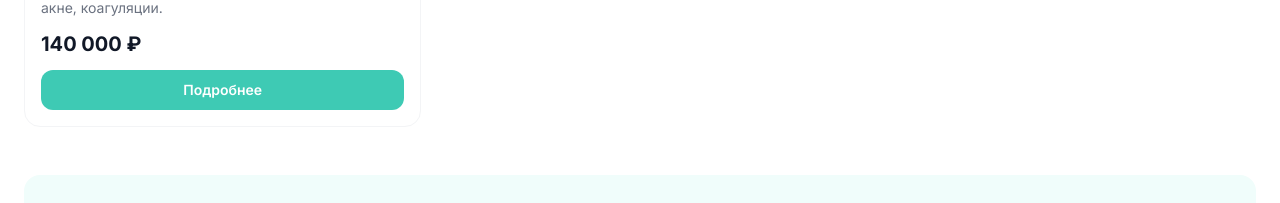
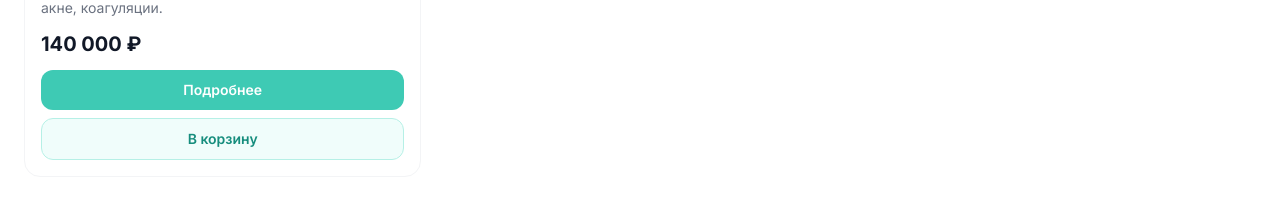
Before and after one commit to Khusrav-afk/Beauty-Shape, a Next.js app: page /catalog/cold-plasma in a window 1280 px wide. Shown: the part 534-737 px from the top of the page. Built offline with nearby package versions, Linux system fonts and the light colour scheme; no server answers; the database is empty.

Commit message:
Update page.js

```diff
--- a/app/catalog/[category]/page.js
+++ b/app/catalog/[category]/page.js
@@ -1,6 +1,7 @@
 import Link from 'next/link'
 import Header from '@/components/Header'
 import Footer from '@/components/Footer'
+import AddToCartButton from '@/components/AddToCartButton'
 import { fetchProductsByCategory, fetchCategoryBySlug, formatPrice, COUNTRY_FLAGS, COUNTRY_FLAG_SRC } from '@/lib/catalog'
 import { notFound } from 'next/navigation'
 
@@ -96,11 +97,14 @@ export default async function CategoryPage({ params }) {
                   </h3>
                   <p className="text-sm text-gray-500 mb-3 line-clamp-2">{product.desc}</p>
                   <p className="text-xl font-bold text-gray-900 mb-3">{formatPrice(product.price, product.priceFrom)}</p>
-                  <Link href={`/catalog/${product.categorySlug}/${product.slug}`}
-                    className="block w-full py-2.5 rounded-xl text-center text-sm font-semibold text-white transition-all hover:opacity-90"
-                    style={{background:'#3ECAB4'}}>
-                    Подробнее
-                  </Link>
+                  <div className="space-y-2">
+                    <Link href={`/catalog/${product.categorySlug}/${product.slug}`}
+                      className="block w-full py-2.5 rounded-xl text-center text-sm font-semibold text-white transition-all hover:opacity-90"
+                      style={{background:'#3ECAB4'}}>
+                      Подробнее
+                    </Link>
+                    {product.stock > 0 && <AddToCartButton product={product} />}
+                  </div>
                 </div>
               </div>
             ))}
```
